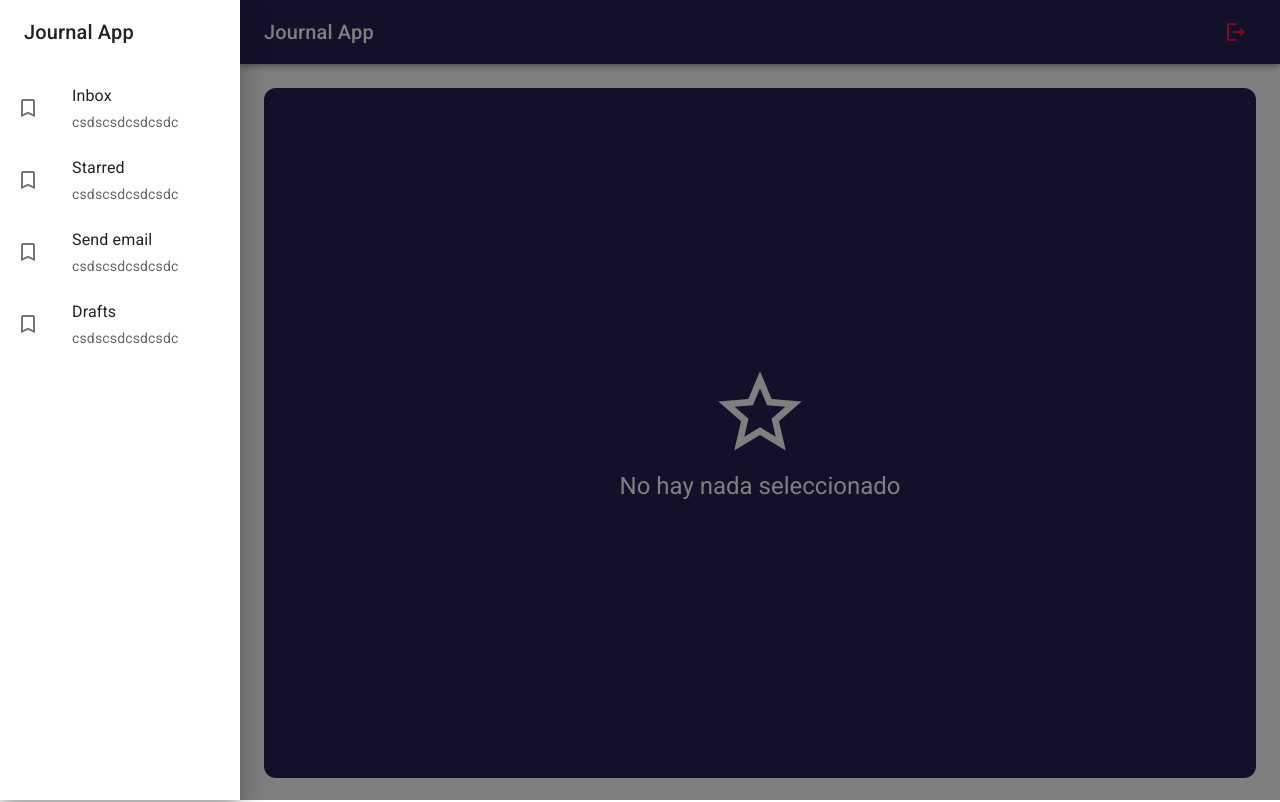
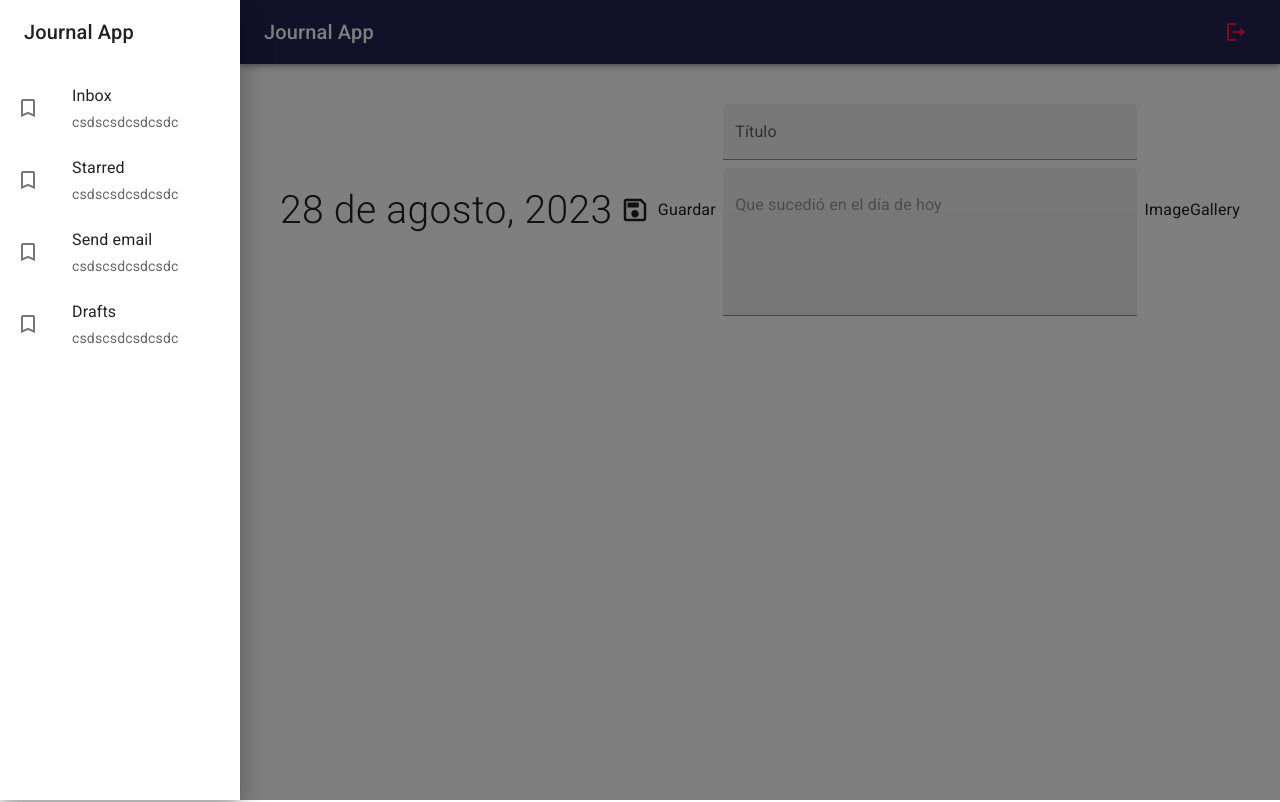
Before and after one commit to Arevelo27/journal-app, a React (Vite) app: page / in a window 1280 px wide. Built offline with nearby package versions, Linux system fonts and the light colour scheme.

Commit message:
NoteView

```diff
--- a/src/journal/layout/JournalLayout.jsx
+++ b/src/journal/layout/JournalLayout.jsx
@@ -14,7 +14,7 @@ export const JournalLayout = ({ children }) => {
 
             <Box
                 component="main"
-                sx={{ flexGrow: 1, p: 3 }}
+                sx={{ flexGrow: 1, p: 5 }}
             >
 
                 {/* Toolbar */}
--- a/src/journal/pages/JournalPage.jsx
+++ b/src/journal/pages/JournalPage.jsx
@@ -1,10 +1,12 @@
 import { JournalLayout } from '../layout/JournalLayout'
-import { NothingSelectedView } from '../views'
+import { NoteView, NothingSelectedView } from '../views'
 
 export const JournalPage = () => {
   return (
     <JournalLayout>
-      <NothingSelectedView />
+      {/* <NothingSelectedView /> */}
+      <NoteView />
+
     </JournalLayout>
   )
 }
--- /dev/null
+++ b/src/journal/views/NoteView.jsx
@@ -0,0 +1,47 @@
+import { Grid2, TextField, Typography } from '@mui/material'
+import { SaveOutlined } from '@mui/icons-material'
+import { ImageGallery } from '../../ui'
+
+
+export const NoteView = () => {
+    return (
+        <Grid2
+            container
+            direction='row'
+            justifyContent='space-between'
+            alignItems='center'
+            sx={{ mb: 1 }}
+        >
+            <Grid2 container>
+                <Typography fontSize={39} fontWeight='light'>28 de agosto, 2023</Typography>
+            </Grid2>
+            <Grid2 container display='flex' alignItems='center'>
+                <SaveOutlined sx={{ fontSize: 30, mr: 1 }} />
+                Guardar
+            </Grid2>
+
+            <Grid2 container>
+                <TextField
+                    type="text"
+                    variant="filled"
+                    placeholder="Ingrese un título"
+                    fullWidth
+                    label="Título"
+                    sx={{ border: 'none', mb: 1 }}
+                />
+                <TextField
+                    type="text"
+                    variant="filled"
+                    placeholder="Que sucedió en el día de hoy"
+                    fullWidth
+                    multiline
+                    minRows={5}
+                />
+            </Grid2>
+
+            {/* Image Gallery */}
+            <ImageGallery />
+
+        </Grid2>
+    )
+}
--- a/src/journal/views/index.js
+++ b/src/journal/views/index.js
@@ -1 +1,2 @@
 export * from './NothingSelectedView'
+export * from './NoteView'
--- /dev/null
+++ b/src/ui/components/ImageGallery.jsx
@@ -0,0 +1,6 @@
+
+export const ImageGallery = () => {
+  return (
+    <div>ImageGallery</div>
+  )
+}
--- a/src/ui/components/index.js
+++ b/src/ui/components/index.js
@@ -1,2 +1,3 @@
 export * from './NavBar.jsx'
 export * from './SideBar.jsx'
+export * from './ImageGallery.jsx'
```
